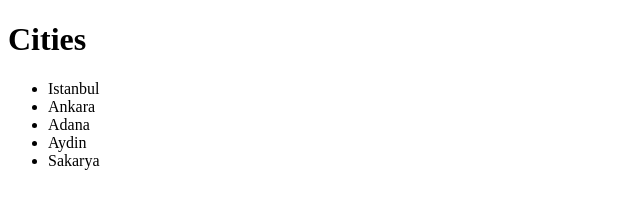
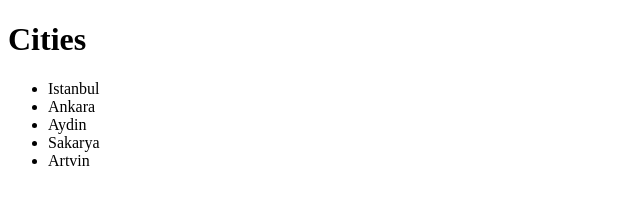
Before and after one commit to memetakgul/T126, a plain HTML site: page index.html in a window 1280 px wide. Shown: the full height of the page, 0-640 px from the left. Drawn offline with Linux system fonts and the light colour scheme.

Commit message:
third commit

```diff
--- a/index.html
+++ b/index.html
@@ -10,9 +10,10 @@
     <ul>
         <li>Istanbul</li>
         <li>Ankara</li>
-        <li>Adana</li>
+
         <li>Aydin</li>
         <li>Sakarya</li>
+        <li>Artvin</li>
     </ul>
 
 
```
